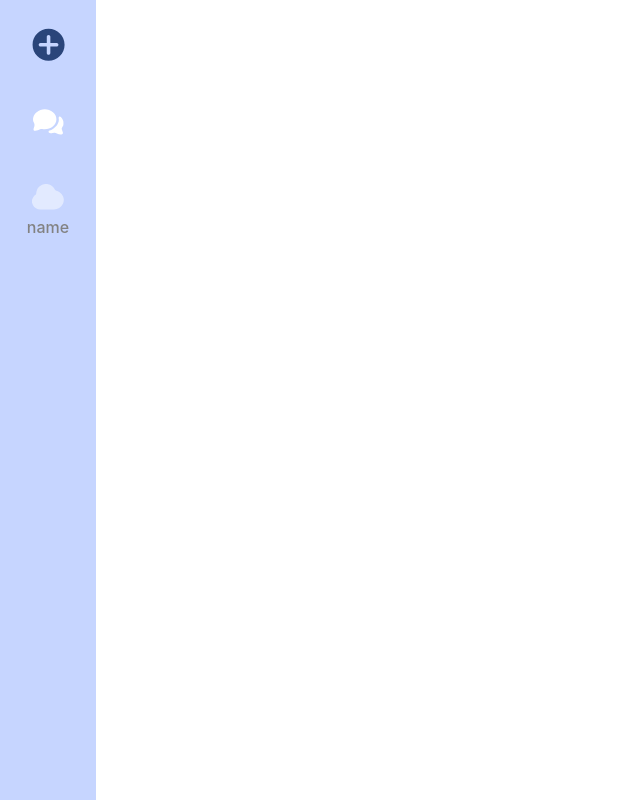
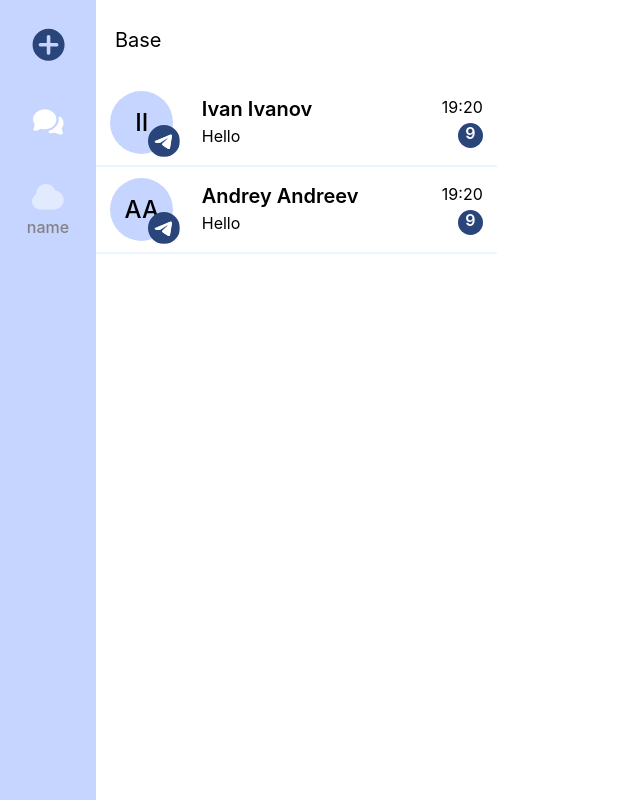
Before and after one commit to SibGuys/multimes-frontend, a React (Vite) app: page / in a window 1280 px wide. Shown: the top 800 px of the page, without its empty margins (0-640 px from the left). Built offline with nearby package versions, Linux system fonts and the light colour scheme.

Commit message:
[*] feature/chat

```diff
--- a/src/App.css
+++ b/src/App.css
@@ -1,3 +1,8 @@
 .smth {
   align-content: center;
 }
+
+.main {
+  display: flex;
+  flex-direction: row;
+}
--- a/src/App.tsx
+++ b/src/App.tsx
@@ -5,11 +5,21 @@ import Space from "@/shared/ui/space/Space";
 import DialogAttributes from "./entities/dialog-attributes/DialogAttributes";
 import Dialog from "./entities/dialog/Dialog";
 
+import "./App.css"
+
 const dialog: Dialog[] = [
   {
     messenger: "telegram",
-    username: "Gerhard",
-    isOnline: false,
+    username: "Ivan Ivanov",
+    dialogAttributes: {
+      lastMessage: "Hello",
+      lastMessageTime: "19:20",
+      countOfUnreadMesaages: 9,
+    },
+  },
+  {
+    messenger: "telegram",
+    username: "Andrey Andreev",
     dialogAttributes: {
       lastMessage: "Hello",
       lastMessageTime: "19:20",
@@ -21,10 +31,10 @@ const dialog: Dialog[] = [
 const App = () => {
   return (
     <>
-      {
+      <main className="main">
         <Navbar />
-        // <Spacebar title="Base" dialogList={dialog}></Spacebar>
-      }
+        <Spacebar title={"Base"} dialogList={dialog} />
+      </main>
     </>
   );
 };
--- a/src/entities/dialog/Dialog.ts
+++ b/src/entities/dialog/Dialog.ts
@@ -2,8 +2,7 @@ import DialogAttributes from "src/entities/dialog-attributes/DialogAttributes";
 
 type Dialog = {
   messenger?: string;
-  username?: string;
-  isOnline?: boolean;
+  username: string;
   dialogAttributes?: DialogAttributes;
 };
 
--- a/src/featues/avatar/Avatar.css
+++ b/src/featues/avatar/Avatar.css
@@ -3,14 +3,15 @@
   height: 6.3rem;
   border-radius: 999.9rem;
   background-color: var(--primary-main);
+  text-align: center;
+  display: flex;
+  flex-direction: column;
+  position: relative;
 }
 
 .avatar-name {
-  font-size: 1.8rem;
+  font-size: 2.4rem;
   font-weight: 500;
-  width: 2.567rem;
-  height: 2.256rem;
-  text-align: center;
   padding-top: 1.7rem;
   margin-left: auto;
   margin-right: auto;
@@ -19,5 +20,8 @@
 .messenger-icon {
   width: 3.2rem;
   height: 3.2rem;
-  float: right;
+  top: 3.4rem;
+  left: 3.8rem;
+  position: absolute;
+  float: inline-start;
 }
--- a/src/featues/avatar/Avatar.tsx
+++ b/src/featues/avatar/Avatar.tsx
@@ -3,7 +3,7 @@ import "./Avatar.css";
 
 type AvatarProps = {
   name: string;
-  messengerIcon: string;
+  messengerIcon: string | undefined;
 };
 const Avatar = ({ name, messengerIcon }: AvatarProps) => {
   return (
--- a/src/main.css
+++ b/src/main.css
@@ -1,6 +1,9 @@
 :root {
+  --background-main: #FFF;
   --primary-main: #c6d5ff;
+  --primary-light: #ECF4FF;
   --text-secondary: #828282;
+  --secondary-contrast: #2A457A;
 }
 
 * {
--- a/src/widgets/spacebar/Spacebar.css
+++ b/src/widgets/spacebar/Spacebar.css
@@ -2,25 +2,83 @@
   width: 40.1rem;
   height: 108rem;
   position: relative;
-  left: 9.6rem;
-  background-color: #c0c0c0;
+  background-color: var(--background-main);
 }
 
 .spacebar__header {
-  background-color: #a7a7a7;
+  background-color: var(--background-main);
   display: flex;
   width: 40.1rem;
   height: 8rem;
+  align-items: center;
 }
 
 .spacebar__header-title {
   font-weight: 400;
   font-size: 2rem;
   color: #000;
-  margin-top: 2.8rem;
   margin-left: 1.9rem;
 }
 
 .spacebar__header-settings {
-  margin-left: 21.8rem;
+  position: absolute;
+  right: 1.9rem;
 }
+
+.dialog {
+  display: flex;
+  flex-direction: row;
+  position: relative;
+  justify-content: space-around;
+  align-items: center;
+  width: 40.1rem;
+  padding-top: 1.1rem;
+  padding-bottom: 1.1rem;
+  border-bottom: var(--primary-light) 0.2rem solid;
+}
+
+.dialog__content {
+  width: 28.1rem;
+  height: 5.1rem;
+  display: flex;
+  flex-direction: column;
+  justify-content: space-between;
+}
+
+.dialog__content_header-username {
+  font-size: 2rem;
+  font-weight: 600;
+}
+
+.dialog__content_header {
+  justify-content: space-between;
+  display: flex;
+}
+
+.dialog__content_header-last-message-time {
+  font-size: 1.6rem;
+  font-weight: 400;
+}
+
+.dialog__content_main {
+  display: flex;
+  flex-direction: row;
+  justify-content: space-between;
+  align-items: center;
+}
+
+.dialog__content_main-last-message {
+  font-size: 1.6rem;
+  font-weight: 400;
+}
+
+.dialog__content_main-count-of-unread-messages {
+  height: 2.5rem;
+  width: 2.5rem;
+  text-align: center;
+  color: var(--background-main);
+  border-radius: 50%;
+  background-color: var(--secondary-contrast);
+  font-size: 1.6rem;
+  font-weight: 600;
+}
--- a/src/widgets/spacebar/Spacebar.tsx
+++ b/src/widgets/spacebar/Spacebar.tsx
@@ -1,6 +1,7 @@
+import Avatar from "../../featues/avatar/Avatar";
 import "./Spacebar.css";
 
-import settingsSvg from "src/assets/svg/settings.svg";
+import settingsSvg from "src/assets/svg/icon-settings.svg";
 import Dialog from "src/entities/dialog/Dialog";
 
 export type SpacebarProps = {
@@ -9,6 +10,10 @@ export type SpacebarProps = {
 };
 
 const Spacebar = ({ title, dialogList }: SpacebarProps) => {
+  const short_name = (name : string) => {
+    return name.split(" ")[0][0] + name.split(" ")[1][0]
+  }
+
   return (
     <section className="spacebar">
       <header className="spacebar__header">
@@ -20,26 +25,23 @@ const Spacebar = ({ title, dialogList }: SpacebarProps) => {
       <main className="spacebar__main">
         {dialogList.map((dialog) => (
           <div key={dialog.username} className="dialog">
-            <img className="dialog__user-icon" alt="User icon"></img>
-            <img
-              className="dialog__messanger-icon"
-              src={dialog.messenger}
-              alt="Icon of messanger"
-            ></img>
-            <header className="dialog__header">
-              <h1 className="dialog__header-username">{dialog.username}</h1>
-              <p className="dialog__header-last-message-time">
+            <Avatar name={short_name(dialog.username)} messengerIcon={dialog.messenger}></Avatar>
+            <div className="dialog__content">
+              <header className="dialog__content_header">
+                <h1 className="dialog__content_header-username">{dialog.username}</h1>
+                <p className="dialog__content_header-last-message-time">
                   {dialog.dialogAttributes?.lastMessageTime}
                 </p>
               </header>
-            <main className="dialog__main">
-              <p className="dialog__main-last-message">
+              <main className="dialog__content_main">
+                <p className="dialog__content_main-last-message">
                   {dialog.dialogAttributes?.lastMessage}
                 </p>
-              <p className="dialog__main-count-of-unread-messages">
+                <p className="dialog__content_main-count-of-unread-messages">
                   {dialog.dialogAttributes?.countOfUnreadMesaages}
                 </p>
               </main>
+            </div>
           </div>
         ))}
       </main>
```
Lines whose indentation alone changed are shown as unchanged.
